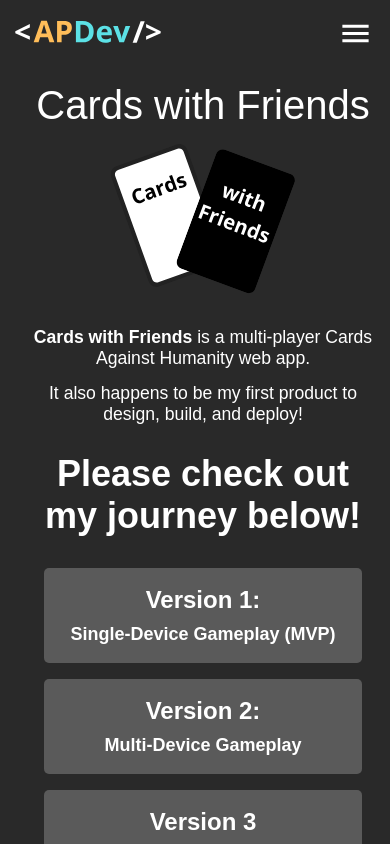
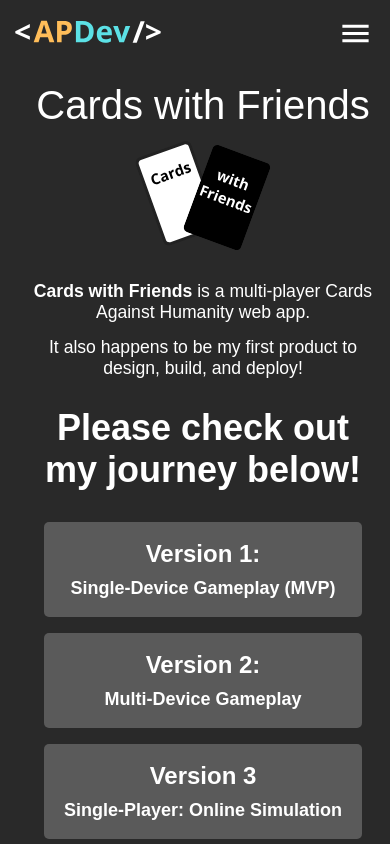
Before and after one commit to mrandypratt/workout-log-client, a React (Create React App) app: page /portfolio in a window 390 px wide. Shown: the top 844 px of the page. Built offline with nearby package versions, Linux system fonts and the light colour scheme.

Commit message:
Updated Cards Logo Size

```diff
--- a/src/assets/CWFLogo.tsx
+++ b/src/assets/CWFLogo.tsx
@@ -1,7 +1,3 @@
-type LogoPropsType = {
-  format: "mobile" | "desktop" | "project";
-}
-
 export const CWFLogo = (): JSX.Element => {
   return (
     <svg
--- a/src/styles/Portfolio.css
+++ b/src/styles/Portfolio.css
@@ -81,12 +81,12 @@
 }
 
 .cwf-logo {
-  width: 150px;
+  max-height: 125px;
 }
 
 @media (max-width: 600px) {
   .cwf-logo {
-    width: 250px;
+    width: 150px;
   }
 }
 
```
